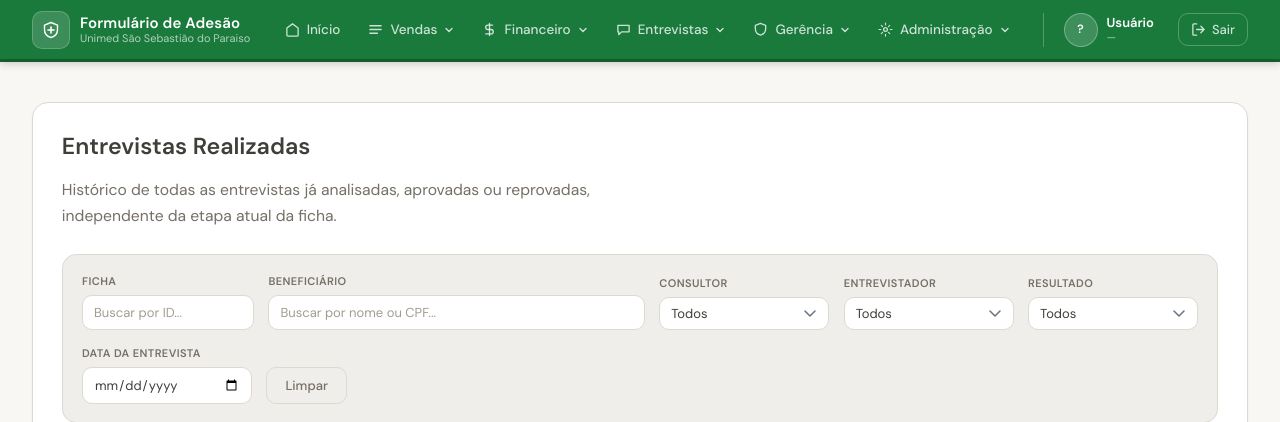
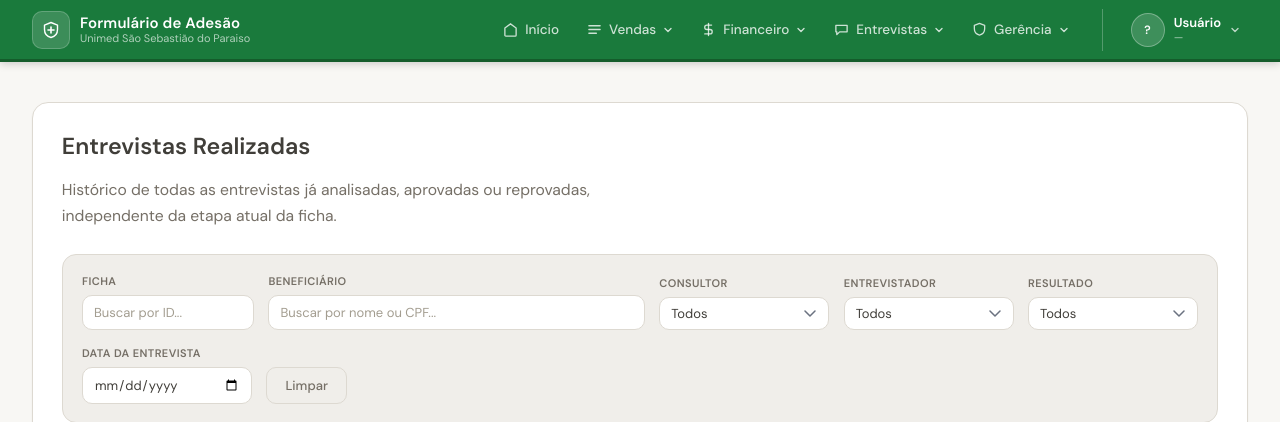
Before and after one commit to joao-v-marques/entrevista_vendas, a Flask app: template templates/completed_interviews.html in a window 1280 px wide. Shown: the top 422 px of the page. Run offline with Flask 3, Linux system fonts and the light colour scheme; the template is opened without the code that fills it, so the values that code supplies are empty; some libraries are stand-ins or nearby versions.

Commit message:
refactor: ajustado tela de configurações para drowpdown na navbar, ficará tudo unificado

```diff
--- a/static/css/navbar.css
+++ b/static/css/navbar.css
@@ -74,12 +74,34 @@
 
 /* ---------- Usuário logado ---------- */
 .navbar-user {
+  position: relative;
+  padding-left: 1.25rem;
+  border-left: 1px solid rgba(255,255,255,0.25);
+  white-space: nowrap;
+}
+
+/* Botão que abre o menu do usuário (Configurações / Sair) */
+.navbar-user-toggle {
   display: flex;
   align-items: center;
   gap: 9px;
-  padding-left: 1.25rem;
-  border-left: 1px solid rgba(255,255,255,0.25);
-  white-space: nowrap;
+  padding: 4px 8px;
+  background: none;
+  border: none;
+  border-radius: var(--radius-md);
+  font-family: inherit;
+  cursor: pointer;
+  transition: background var(--transition);
+}
+
+.navbar-user-toggle:hover,
+.navbar-user.open .navbar-user-toggle {
+  background: rgba(255,255,255,0.12);
+}
+
+.navbar-user-toggle .nav-dropdown-caret {
+  color: rgba(255,255,255,0.7);
+  flex-shrink: 0;
 }
 
 .navbar-avatar {
@@ -100,7 +122,9 @@
 .navbar-user-info {
   display: flex;
   flex-direction: column;
+  align-items: flex-start;
   line-height: 1.2;
+  text-align: left;
 }
 
 .navbar-user-name {
@@ -354,43 +400,6 @@
   transform: translateY(-7px) rotate(-45deg);
 }
 
-/* ---------- Logout ---------- */
-.navbar-logout {
-  display: inline-flex;
-  align-items: center;
-  gap: 6px;
-  padding: 7px 12px;
-  margin-left: 0.25rem;
-  font-size: 13px;
-  font-weight: 500;
-  font-family: inherit;
-  color: rgba(255,255,255,0.78);
-  background: transparent;
-  border: 1.5px solid rgba(255,255,255,0.25);
-  border-radius: var(--radius-md);
-  cursor: pointer;
-  transition: background var(--transition), color var(--transition), border-color var(--transition);
-  white-space: nowrap;
-}
-
-.navbar-logout svg {
-  transition: transform var(--transition);
-}
-
-.navbar-logout:hover {
-  background: rgba(255,255,255,0.14);
-  color: #fff;
-  border-color: rgba(255,255,255,0.4);
-}
-
-.navbar-logout:hover svg {
-  transform: translateX(2px);
-}
-
-.navbar-logout:disabled {
-  opacity: 0.6;
-  cursor: default;
-}
 
 /* ---------- Responsivo ---------- */
 @media (max-width: 768px) {
--- a/templates/completed_interviews.html
+++ b/templates/completed_interviews.html
@@ -223,39 +223,33 @@
                         </li>
                     </ul>
                 </li>
-                <li class="nav-dropdown" data-dropdown>
-                    <button type="button" class="nav-link nav-dropdown-toggle" data-dropdown-toggle aria-haspopup="true" aria-expanded="false">
-                        <svg width="15" height="15" viewBox="0 0 16 16" fill="none"><circle cx="8" cy="8" r="2" stroke="currentColor" stroke-width="1.4"/><path d="M8 1v2M8 13v2M1 8h2M13 8h2M3.5 3.5l1.4 1.4M11.1 11.1l1.4 1.4M12.5 3.5l-1.4 1.4M4.9 11.1l-1.4 1.4" stroke="currentColor" stroke-width="1.2" stroke-linecap="round"/></svg>
-                        Administração
-                        <svg class="nav-dropdown-caret" width="10" height="10" viewBox="0 0 10 10" fill="none"><path d="M2 3.5l3 3 3-3" stroke="currentColor" stroke-width="1.4" stroke-linecap="round" stroke-linejoin="round"/></svg>
-                    </button>
-                    <ul class="nav-dropdown-menu" data-dropdown-menu>
-                        <li>
-                            <a href="{{ url_for('bp_render_users.render_usuarios') }}" class="nav-dropdown-link" data-page="usuarios">
-                                <svg width="15" height="15" viewBox="0 0 16 16" fill="none"><circle cx="8" cy="5" r="2.7" stroke="currentColor" stroke-width="1.4"/><path d="M2.8 13.5c0-2.6 2.3-4 5.2-4s5.2 1.4 5.2 4" stroke="currentColor" stroke-width="1.4" stroke-linecap="round"/></svg>
-                                Usuários
-                            </a>
-                        </li>
-                    </ul>
-                </li>
             </ul>
 
-            <div class="navbar-user" id="navbarUser">
+            <div class="navbar-user nav-dropdown" id="navbarUser" data-dropdown>
+                <button type="button" class="navbar-user-toggle" data-dropdown-toggle aria-haspopup="true" aria-expanded="false">
                     <span class="navbar-avatar" id="navbarAvatar" aria-hidden="true"></span>
                     <span class="navbar-user-info">
                         <span class="navbar-user-name" id="navbarUserName">Carregando...</span>
                         <span class="navbar-user-role" id="navbarUserRole">Carregando...</span>
                     </span>
-            </div>
-            <button type="button" class="navbar-logout" id="btnLogout" aria-label="Sair">
-                <svg width="15" height="15" viewBox="0 0 16 16" fill="none">
-                    <path d="M6 2H3a1 1 0 00-1 1v10a1 1 0 001 1h3" stroke="currentColor" stroke-width="1.4"
-                        stroke-linecap="round" stroke-linejoin="round" />
-                    <path d="M10.5 11.5L14 8l-3.5-3.5M14 8H6" stroke="currentColor" stroke-width="1.4"
-                        stroke-linecap="round" stroke-linejoin="round" />
-                </svg>
+                    <svg class="nav-dropdown-caret" width="10" height="10" viewBox="0 0 10 10" fill="none"><path d="M2 3.5l3 3 3-3" stroke="currentColor" stroke-width="1.4" stroke-linecap="round" stroke-linejoin="round"/></svg>
+                </button>
+                <ul class="nav-dropdown-menu" data-dropdown-menu>
+                    <li>
+                        <a href="#" class="nav-dropdown-link" data-page="configuracoes">
+                            <svg width="15" height="15" viewBox="0 0 16 16" fill="none"><circle cx="8" cy="8" r="2" stroke="currentColor" stroke-width="1.4"/><path d="M8 1v2M8 13v2M1 8h2M13 8h2M3.5 3.5l1.4 1.4M11.1 11.1l1.4 1.4M12.5 3.5l-1.4 1.4M4.9 11.1l-1.4 1.4" stroke="currentColor" stroke-width="1.2" stroke-linecap="round"/></svg>
+                            Configurações
+                        </a>
+                    </li>
+                    <li class="nav-dropdown-divider" aria-hidden="true"></li>
+                    <li>
+                        <button type="button" class="nav-dropdown-link nav-dropdown-link--button" id="btnLogout">
+                            <svg width="15" height="15" viewBox="0 0 16 16" fill="none"><path d="M6 2H3a1 1 0 00-1 1v10a1 1 0 001 1h3" stroke="currentColor" stroke-width="1.4" stroke-linecap="round" stroke-linejoin="round"/><path d="M10.5 11.5L14 8l-3.5-3.5M14 8H6" stroke="currentColor" stroke-width="1.4" stroke-linecap="round" stroke-linejoin="round"/></svg>
                             Sair
                         </button>
+                    </li>
+                </ul>
+            </div>
         </div>
     </nav>
 
```
Also changed, not shown: other parts of static/css/navbar.css (+35 -6 lines), templates/analyze_interview.html (+18 -24 lines), templates/approve_form.html (+18 -24 lines), templates/dashboard.html (+17 -18 lines), templates/forms.html (+17 -18 lines), templates/home.html (+17 -18 lines), templates/management_approval.html (+18 -24 lines), templates/new_form.html (+19 -20 lines), templates/rejected_forms.html (+18 -24 lines), templates/rejected_interview_forms.html (+18 -24 lines), templates/rejected_management_forms.html (+18 -24 lines), templates/schedule_interview.html (+17 -18 lines), templates/select_form_type.html (+19 -20 lines), templates/users.html (+17 -18 lines). Lines whose indentation alone changed are shown as unchanged.
